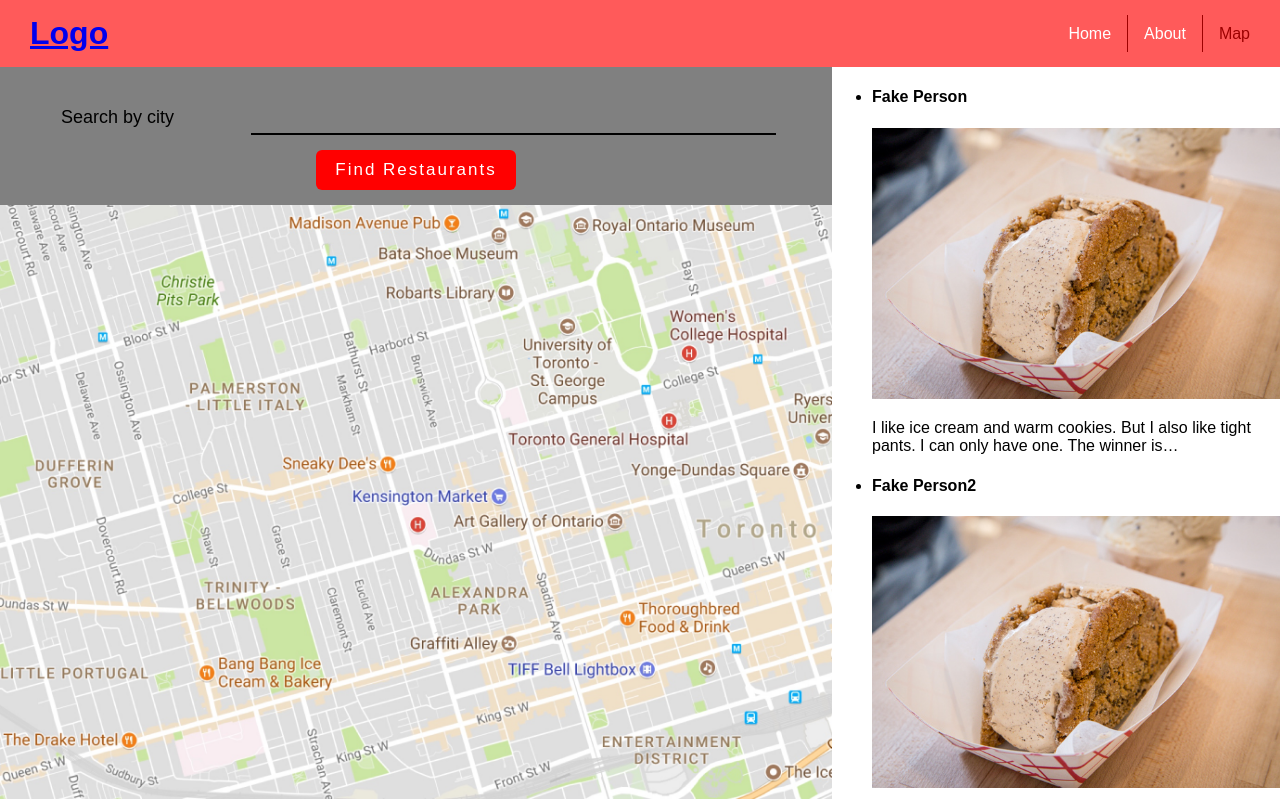
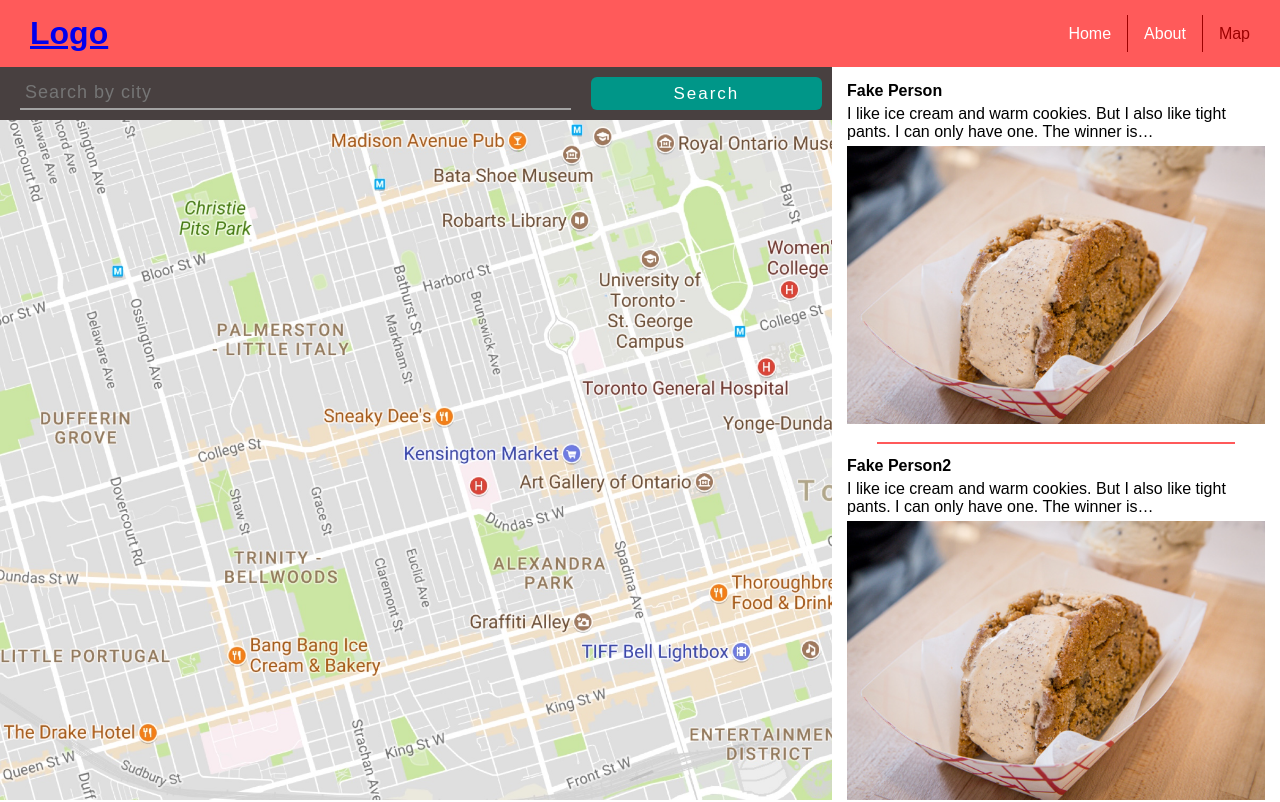
Before and after one commit to tylercameron/foodME, a React (Create React App) app: page /map in a window 1280 px wide. Shown: the top 802 px of the page. Built offline with nearby package versions, Linux system fonts and the light colour scheme.

Commit message:
style map page

```diff
--- a/src/components/Map.js
+++ b/src/components/Map.js
@@ -12,11 +12,11 @@ class Map extends Component {
         const restaurantName = "Bang Bang Ice Cream & Bakery";
         const restaurantReviews = reviews.filter((store) => (store.place === restaurantName));
         const tiles = restaurantReviews.map((review, index) => (
-            <li key={index}>
-                <h4>{review.user}</h4>
+            <Review key={index}>
+                <Author>{review.user}</Author>
+                <Description>{review.description}</Description>
                 <div className="img-cont"><Img src={icecream} alt=""/></div>
-                <p>{review.description}</p>
-            </li>
+            </Review>
         ))
         return tiles;
     }
@@ -27,19 +27,16 @@ class Map extends Component {
                 <MainContent>
                     <SearchContainer>
                         <Form action="" method="get">
-                            <InputContainer>
-                                <Label htmlFor="city">Search by city</Label>
-                                <Input type="text" id="city"/>
-                            </InputContainer>
-                            <Button type="submit">Find Restaurants</Button>
+                            <Input type="text" id="city" placeholder="Search by city" />
+                            <Button type="submit">Search</Button>
                         </Form>
                     </SearchContainer>
-                    <div className="map-container"><Img src={map} alt="Map"/></div>
+                    <MapContainer><MapImg src={map} alt="Map"/></MapContainer>
                 </MainContent>
                 <SideBar>
-                    <ul>
+                    <ReviewList>
                         {this.reviewTiles()}
-                    </ul>
+                    </ReviewList>
                 </SideBar>
             </Container>
         )
@@ -58,7 +55,17 @@ const MainContent = styled.div`
 `;
 
 const SearchContainer = styled.div`
-    background: grey;
+    background: #484040;
+`;
+
+const MapImg = styled.img`
+    max-width: none;
+    height: 100%;
+`;
+
+const MapContainer = styled.div`
+    height: calc(100vh - 120px);
+    overflow: hidden;
 `;
 
 const Img = styled.img`
@@ -67,46 +74,113 @@ const Img = styled.img`
 
 const SideBar = styled.div`
     width: 35%;
+
+    // background: #a10000;
+    height: calc(100vh - 67px);
+    overflow: scroll;
 `;
 
 const Form = styled.form`
     display: flex;
-    flex-direction: column;
+    flex-direction: row;
     align-content: center;
+    justify-content: space-between;
+
+    padding: 10px 0;
 `;
 
-const InputContainer = styled.div`
-    display: flex;
-    justify-content: space-around;
-    margin: 35px 20px 15px;
-`;
+// const InputContainer = styled.div`
+//     display: flex;
+//     justify-content: space-around;
+//     // margin: 35px 20px 15px;
+//     margin: 12px;
+// `;
 
-const Label = styled.label`
-    padding: 5px;
-    font-size: 18px;
-`;
+// const Label = styled.label`
+//     padding: 5px;
+//     font-size: 18px;
+
+//     // flex: 1;
+// `;
 
 const Input = styled.input`
     background: none;
     border: none;
-    border-bottom: 2px solid black;
+    border-bottom: 2px solid #a3a3a3;
+    color: white;
     width: 65%;
     padding: 5px;
     font-size: 18px;
     letter-spacing: 1px;
+
+    // flex: 2;
+
+    margin: 0 10px 0 20px;
 `;
 
 const Button = styled.button`
-    width: 200px;
-
-    background: red;
+    // width: 200px;
+    flex: 1;
+    background: #009688;
     border: none;
     border-radius: 6px;
-    margin: 0 auto 15px;
-    padding: 10px 10px;
+    // margin: 0 auto 15px;
+    // margin: 15px 10px;
+    // padding: 10px 10px;
     color: white;
     font-size: 17px;
     letter-spacing: 2px;
 
     cursor: pointer;
+
+    margin: 0 10px;
+
+    transition: background 0.1s ease-out;
+
+    &:hover {
+        background: #00b7a6;
+    }
 `;
+
+const ReviewList = styled.ul`
+    padding: 0;
+    list-style-type: none;
+    margin: 0;
+    display: flex;
+    flex-direction: column;
+`;
+
+const Review = styled.li`
+    // margin: 10px 10px 0;
+    // background: yellow;
+    padding: 15px 15px 14px;
+    position: relative;
+
+    &:after {
+        position: absolute;
+        width: 80%;
+        height: 100%;
+        top: 0;
+        left: 10%;
+        /* background: red; */
+        /* z-index: 10; */
+        content: '';
+        border-bottom: 2px solid #ff595a;
+    }
+
+    &:last-child {
+        margin-bottom: 10px;
+
+        &:after {
+            border-bottom: none;
+        }
+    }
+`;
+
+const Author = styled.h4`
+    margin: 0 0 5px;
+`;
+
+const Description = styled.p`
+    margin: 5px 0;
+`;
```
